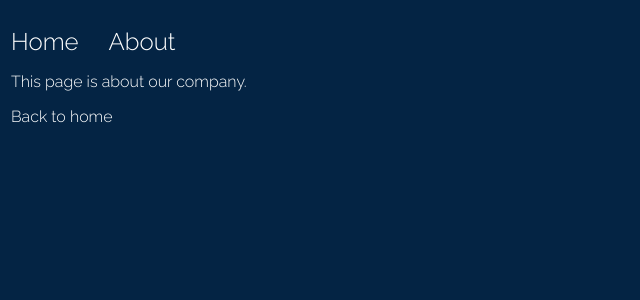
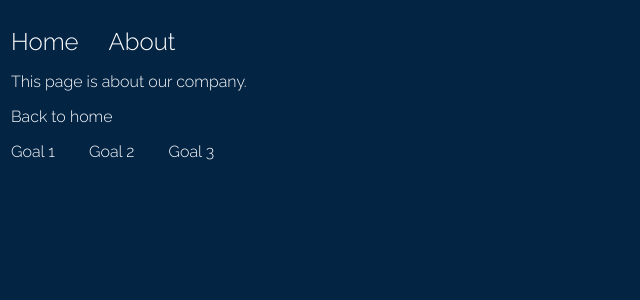
Before and after one commit to yesnik/ng5-app, an Angular app: page /about/18 in a window 1280 px wide. Shown: the top 300 px of the page, without its empty margins (0-640 px from the left). Built offline with nearby package versions, Linux system fonts and the light colour scheme.

Commit message:
Add data service

```diff
--- a/src/app/about/about.component.html
+++ b/src/app/about/about.component.html
@@ -4,3 +4,9 @@
 <p>
   <a href="" (click)="navigateHome()">Back to home</a>
 </p>
+
+<ul>
+  <li *ngFor="let goal of goals">
+    {{ goal }}
+  </li>
+</ul>
--- a/src/app/about/about.component.ts
+++ b/src/app/about/about.component.ts
@@ -1,6 +1,7 @@
 import { Component, OnInit } from '@angular/core';
 import { ActivatedRoute } from '@angular/router';
 import { Router } from '@angular/router';
+import { DataService } from './../data.service';
 
 @Component({
   selector: 'app-about',
@@ -9,11 +10,18 @@
 })
 export class AboutComponent implements OnInit {
 
-  constructor(private route: ActivatedRoute, private router: Router) {
+  goals: any;
+
+  constructor(
+    private route: ActivatedRoute,
+    private router: Router,
+    private _data: DataService) {
+
     this.route.params.subscribe(res => console.log(res.id));
   }
 
   ngOnInit() {
+    this._data.goal.subscribe(res => this.goals = res);
   }
 
   navigateHome() {
--- a/src/app/app.module.ts
+++ b/src/app/app.module.ts
@@ -8,6 +8,7 @@
 import { AppComponent } from './app.component';
 import { HomeComponent } from './home/home.component';
 import { AboutComponent } from './about/about.component';
+import { DataService } from './data.service';
 
 
 @NgModule({
@@ -22,7 +23,9 @@
     FormsModule,
     BrowserAnimationsModule
   ],
-  providers: [],
+  providers: [
+    DataService
+  ],
   bootstrap: [AppComponent]
 })
 export class AppModule { }
--- /dev/null
+++ b/src/app/data.service.ts
@@ -0,0 +1,17 @@
+import { Injectable } from '@angular/core';
+import { BehaviorSubject } from 'rxjs/BehaviorSubject';
+
+@Injectable()
+export class DataService {
+  private goals = new BehaviorSubject<any>([
+    'Goal 1', 'Goal 2', 'Goal 3'
+  ]);
+  goal = this.goals.asObservable();
+
+  constructor() { }
+
+  changeGoal(goal) {
+    this.goals.next(goal);
+  }
+
+}
--- a/src/app/home/home.component.ts
+++ b/src/app/home/home.component.ts
@@ -1,6 +1,7 @@
 import { Component, OnInit } from '@angular/core';
 import { trigger, style, transition, animate, keyframes, query, stagger
   } from '@angular/animations';
+import { DataService } from './../data.service';
 
 @Component({
   selector: 'app-home',
@@ -36,16 +37,19 @@
   goalText: string = 'My super goal';
   goals: array = [];
 
-  constructor() { }
+  constructor(private _data: DataService) { }
 
   ngOnInit() {
+    this._data.goals.subscribe(res => this.goals = res);
     this.updateItemCount();
+    this._data.changeGoal(this.goals);
   }
 
   addItem() {
     this.goals.push(this.goalText);
     this.goalText = '';
     this.updateItemCount();
+    this._data.changeGoal(this.goals);
   }
 
   updateItemCount() {
@@ -54,5 +58,6 @@
 
   removeItem(i) {
     this.goals.splice(i, 1);
+    this._data.changeGoal(this.goals);
   }
 }
```
Also changed, not shown: 1 other file (tests, documents, lock files or other folders).
